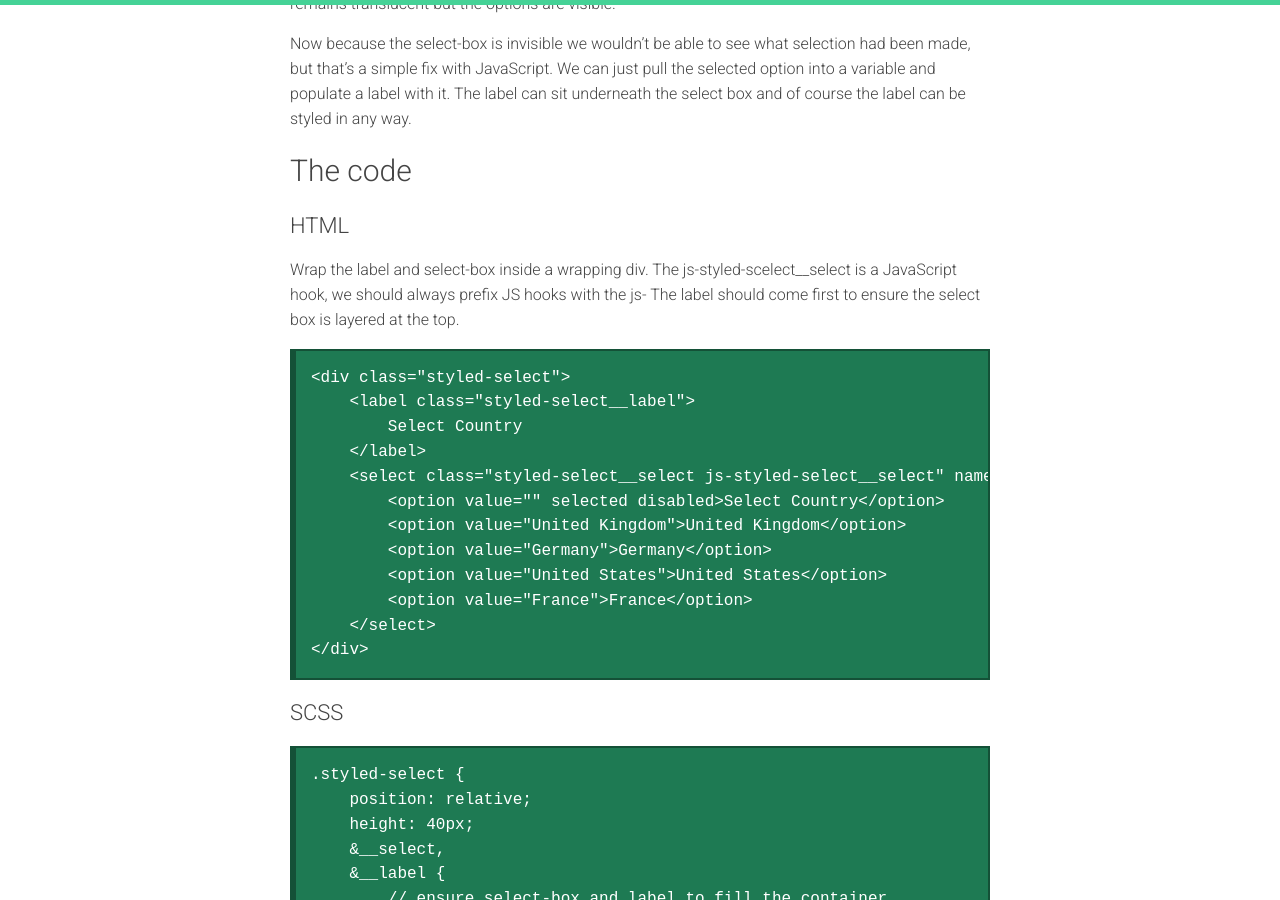
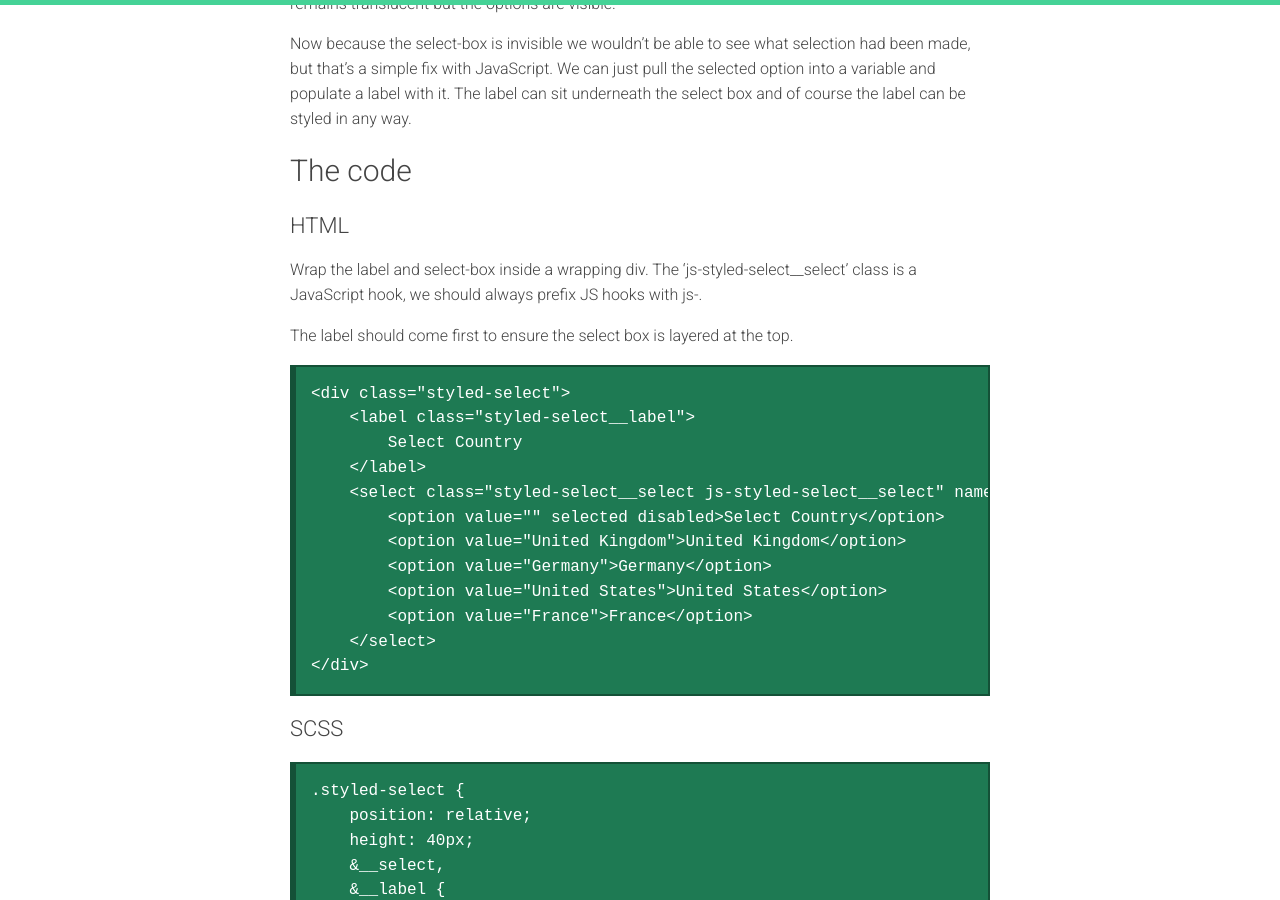
Before and after one commit to rbrtsmith/rbrtsmith.github.io, a Jekyll site: the page built from _posts/2014-12-03-how-to-style-a-select-box.md, in a window 1280 px wide and 900 px high, scrolled down 814 px. Built offline with Jekyll 4.4.1, drawn with Linux system fonts in a browser that asks for light colours; comment, search, counter and statistics services are not loaded.

Commit message:
Fix typo

```diff
--- a/_posts/2014-12-03-how-to-style-a-select-box.md
+++ b/_posts/2014-12-03-how-to-style-a-select-box.md
@@ -38,8 +38,9 @@ a label with it.  The label can sit underneath the select box and of course the
 ##The code
 
 ###HTML
-Wrap the label and select-box inside a wrapping div.  The js-styled-scelect__select is a JavaScript
-hook, we should always prefix JS hooks with the js-
+Wrap the label and select-box inside a wrapping div.  The 'js-styled-select__select' class is a JavaScript
+hook, we should always prefix JS hooks with js-.
+
 The label should come first to ensure the select box is layered at the top.
 
     <div class="styled-select">
@@ -54,6 +55,7 @@ The label should come first to ensure the select box is layered at the top.
             <option value="France">France</option>
         </select>
     </div>
+
 
 
 
@@ -98,6 +100,8 @@ The label should come first to ensure the select box is layered at the top.
         }
     }
 
+
+
 ###JavaScript
 Bind an onchange event to any selected boxes with a matching hook.  Once that
 event occurs take the value of the selected option  and inject it into the label.
```
